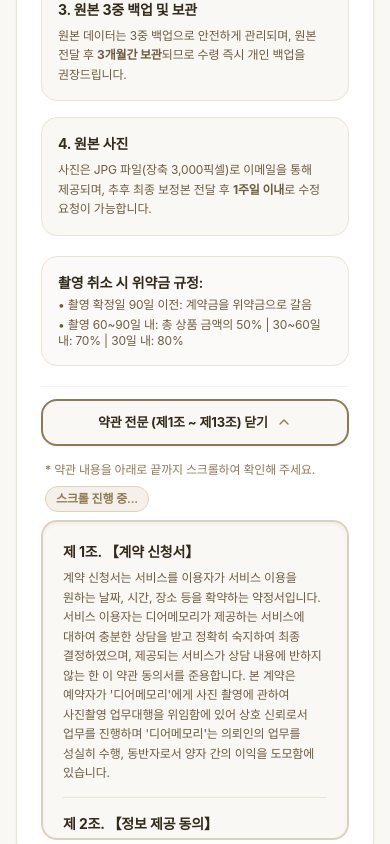
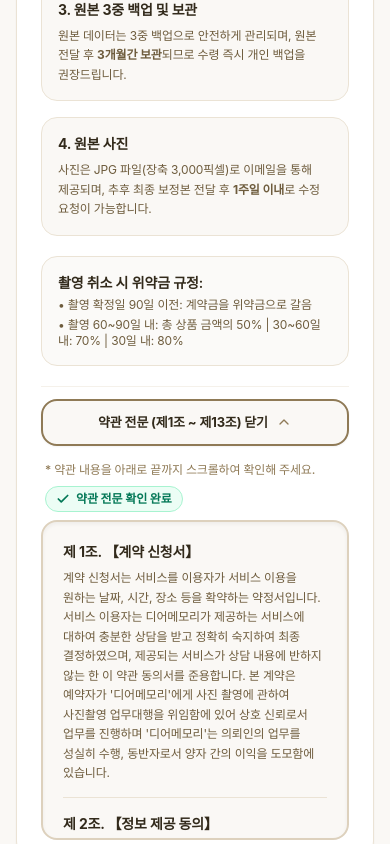
Before and after one commit to mkstory-lab/Dear_Memory_Booking, a Next.js app: page / in a window 390 px wide. Both pictures are taken after a click on the button "약관 전문 (제1조 ~ 제13조) 전체 펼쳐보기". Shown: the part 700-1544 px from the top of the page. Built offline with nearby package versions, Linux system fonts and the light colour scheme; a web font is replaced by a local one.

Commit message:
fix(terms): 모바일 스크롤 감지 무결점 3중 안전망(IntersectionObserver, 오차마진 완화, 원터치 확인완료 버튼) 적용

```diff
--- a/src/components/contract-form/TermsAgreementStep.tsx
+++ b/src/components/contract-form/TermsAgreementStep.tsx
@@ -1,4 +1,4 @@
-import React, { useState } from 'react';
+import React, { useState, useEffect, useRef } from 'react';
 import { CONTRACT_POLICY_CONFIG } from '@/config/contractPolicy';
 import { ArrowRight, Check, AlertCircle, ChevronDown, ChevronUp, FileText } from 'lucide-react';
 
@@ -19,13 +19,49 @@
   const [showScrollWarning, setShowScrollWarning] = useState(false);
   const [showValidationError, setShowValidationError] = useState(false);
 
-  // 약관 전문 스크롤 감지 핸들러
+  const bottomAnchorRef = useRef<HTMLDivElement>(null);
+  const termsBoxRef = useRef<HTMLDivElement>(null);
+
+  // 1. IntersectionObserver를 통한 모바일 스크롤 끝 도달 100% 자동 감지
+  useEffect(() => {
+    if (!showAllArticles || hasScrolledToBottom) return;
+
+    const anchorEl = bottomAnchorRef.current;
+    const boxEl = termsBoxRef.current;
+    if (!anchorEl || !boxEl) return;
+
+    const observer = new IntersectionObserver(
+      (entries) => {
+        const [entry] = entries;
+        if (entry.isIntersecting) {
+          setHasScrolledToBottom(true);
+          setShowScrollWarning(false);
+        }
+      },
+      {
+        root: boxEl,
+        rootMargin: '0px 0px 80px 0px', // 80px 여유 마진 (모바일 서브픽셀 및 오차 완전 방어)
+        threshold: 0.1,
+      }
+    );
+
+    observer.observe(anchorEl);
+    return () => observer.disconnect();
+  }, [showAllArticles, hasScrolledToBottom]);
+
+  // 2. 약관 전문 스크롤 감지 핸들러 (이중 안전장치: 여유 마진 80px)
   const handleTermsScroll = (e: React.UIEvent<HTMLDivElement>) => {
     const target = e.currentTarget;
-    if (target.scrollTop + target.clientHeight >= target.scrollHeight - 30) {
+    if (target.scrollTop + target.clientHeight >= target.scrollHeight - 80) {
       setHasScrolledToBottom(true);
       setShowScrollWarning(false);
     }
+  };
+
+  // 3. 약관 확인 완료 수동 처리 핸들러 (삼중 안전장치: 버튼 터치 시 즉시 해제)
+  const handleMarkAsRead = () => {
+    setHasScrolledToBottom(true);
+    setShowScrollWarning(false);
   };
 
   // 체크박스 클릭 핸들러
@@ -35,6 +71,9 @@
       if (!showAllArticles) {
         setShowAllArticles(true);
       }
+      setTimeout(() => {
+        termsBoxRef.current?.scrollIntoView({ behavior: 'smooth', block: 'nearest' });
+      }, 100);
       return;
     }
     onAgreeChange(!termsAgreed);
@@ -188,6 +227,7 @@
               </div>
 
               <div
+                ref={termsBoxRef}
                 onScroll={handleTermsScroll}
                 className="p-5 bg-[#FAF8F5] rounded-2xl border-2 border-[#DDD1BD] max-h-80 overflow-y-auto space-y-4 text-xs sm:text-sm text-[#4E412A] leading-relaxed shadow-inner"
               >
@@ -198,9 +238,26 @@
                   </div>
                 ))}
 
-                {/* 약관 맨 끝 도달 확인 앵커 */}
-                <div className="p-3 bg-[#EBE3D5]/40 rounded-xl text-center text-xs font-semibold text-[#322A1B]">
-                  약관 전문의 끝입니다. 아래의 동의 체크박스를 확인해 주세요.
+                {/* 약관 맨 끝 도달 확인 앵커 및 원터치 확인 완료 버튼 */}
+                <div
+                  ref={bottomAnchorRef}
+                  className="p-4 bg-[#EBE3D5]/50 border border-[#DDD1BD] rounded-xl text-center space-y-2 mt-2"
+                >
+                  <p className="text-xs font-semibold text-[#322A1B]">
+                    약관 전문(제1조 ~ 제13조)의 끝입니다.
+                  </p>
+                  <button
+                    type="button"
+                    onClick={handleMarkAsRead}
+                    className={`inline-flex items-center gap-1.5 px-4 py-2 rounded-xl text-xs font-bold transition-all ${
+                      hasScrolledToBottom
+                        ? 'bg-emerald-600 text-white cursor-default'
+                        : 'bg-[#322A1B] text-[#FAF8F5] hover:bg-[#1E1910] cursor-pointer shadow-sm'
+                    }`}
+                  >
+                    <Check className="w-3.5 h-3.5 stroke-[3]" />
+                    <span>{hasScrolledToBottom ? '약관 확인 완료됨' : '약관 내용 확인 완료하기'}</span>
+                  </button>
                 </div>
               </div>
             </div>
```
